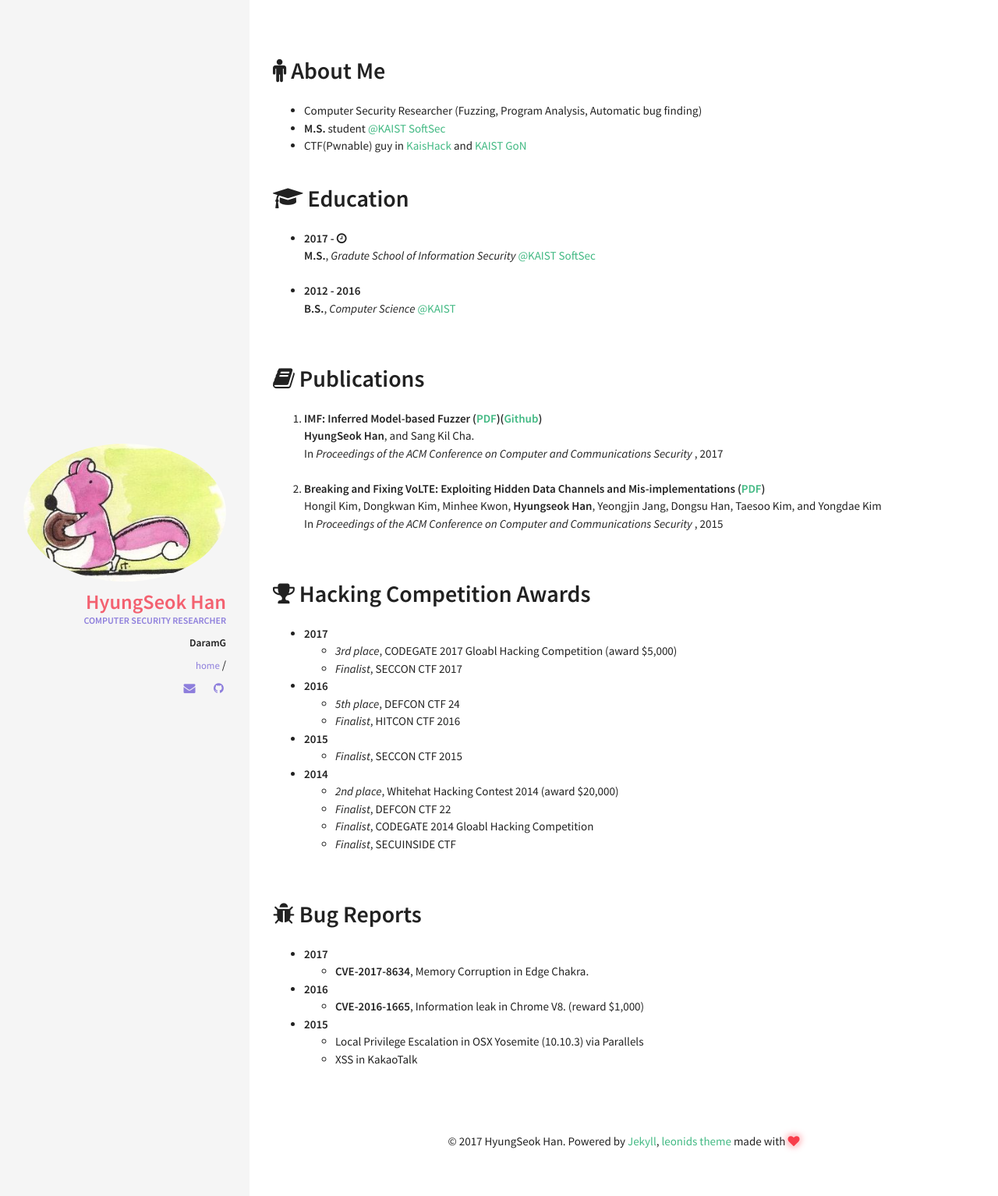
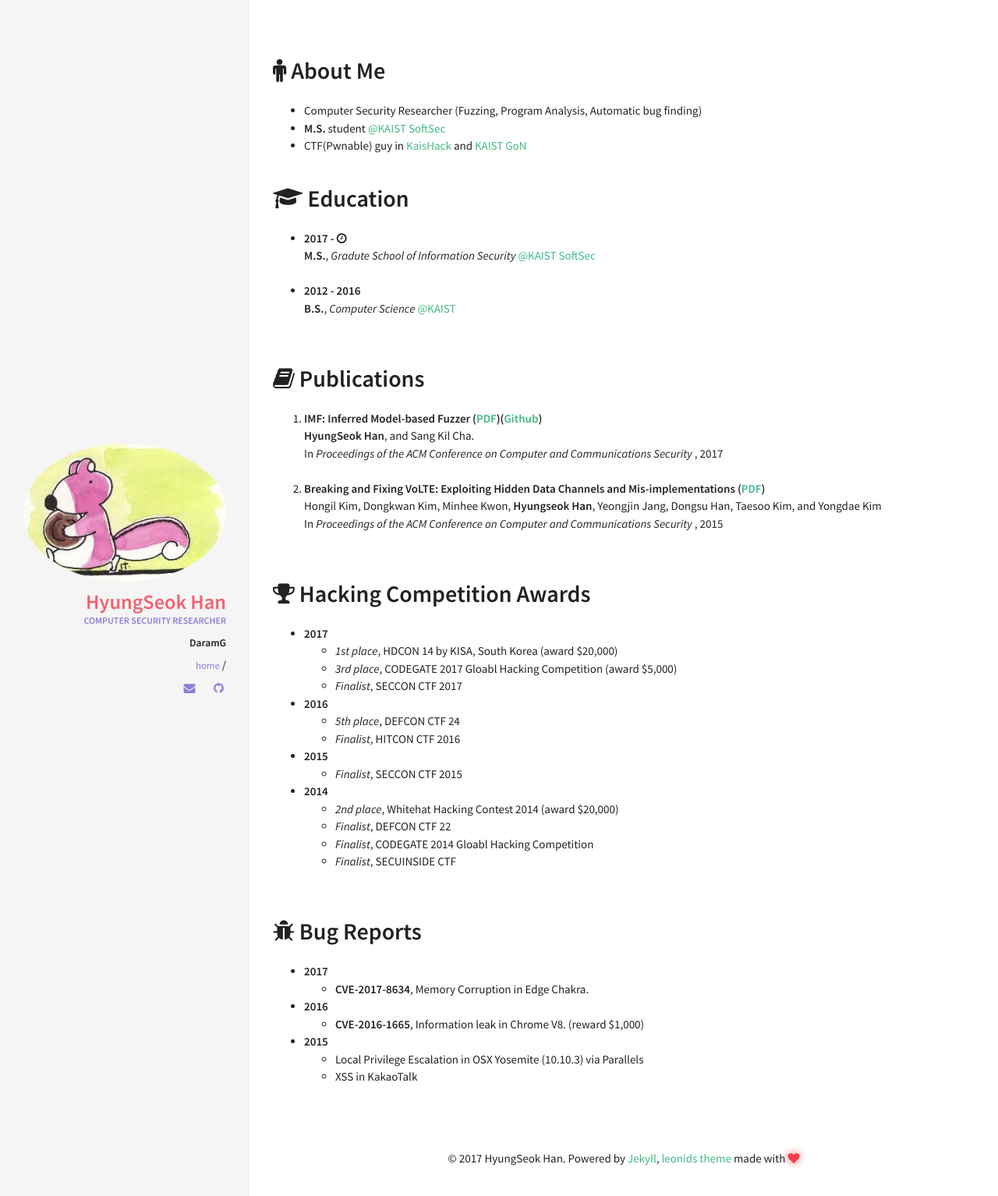
Before and after one commit to DaramG/daramg.github.io, a Jekyll site: the page built from index.html, in a window 1280 px wide. Shown: the top 1534 px of the page at 78% size. Built offline with Jekyll 4.4.1, drawn with Linux system fonts in a browser that asks for light colours.

Commit message:
Update award.yml

```diff
--- a/_data/index/award.yml
+++ b/_data/index/award.yml
@@ -1,3 +1,6 @@
+- descr: <em>1st place</em>, HDCON 14 by KISA, South Korea (award $20,000)
+  year : 2017
+
 - descr: <em>3rd place</em>, CODEGATE 2017 Gloabl Hacking Competition (award $5,000)
   year : 2017
 
```
